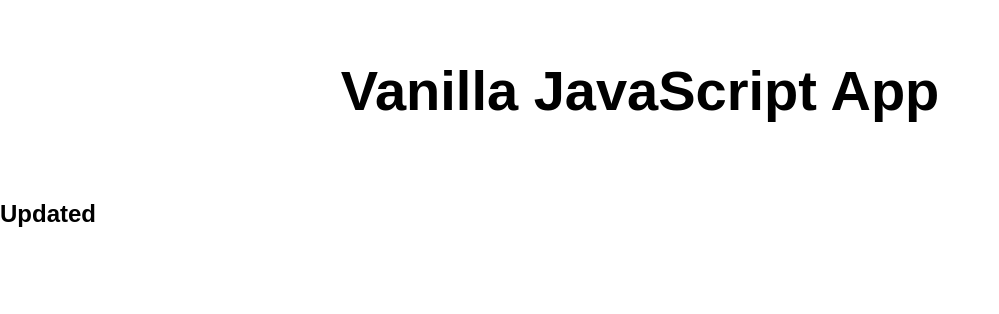
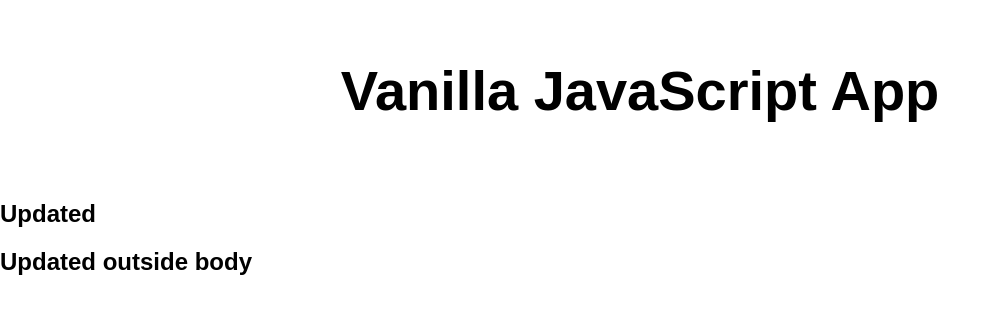
Before and after one commit to ashok6d/my-first-static-web-app2, a website: page src/index.html in a window 1280 px wide. Shown: the whole page, without its empty margins (0-999 px from the left). Drawn offline with Linux system fonts and the light colour scheme.

Commit message:
Update index.html

```diff
--- a/src/index.html
+++ b/src/index.html
@@ -14,5 +14,5 @@
   </main>
   <h2>Updated</h2>
 </body>
-
+<h2>Updated outside body</h2>
 </html>
```
